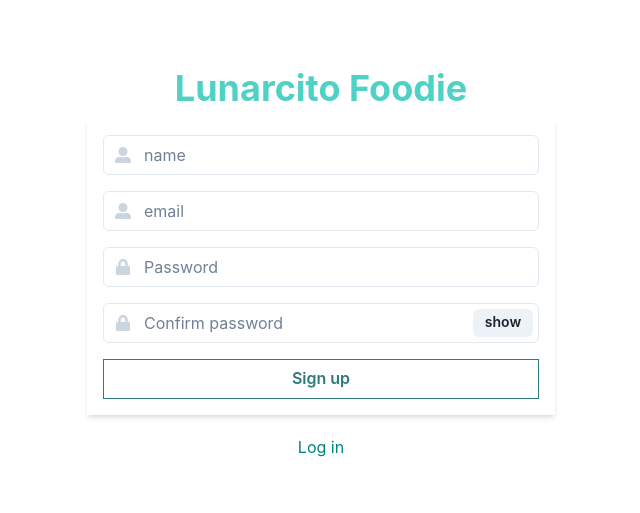
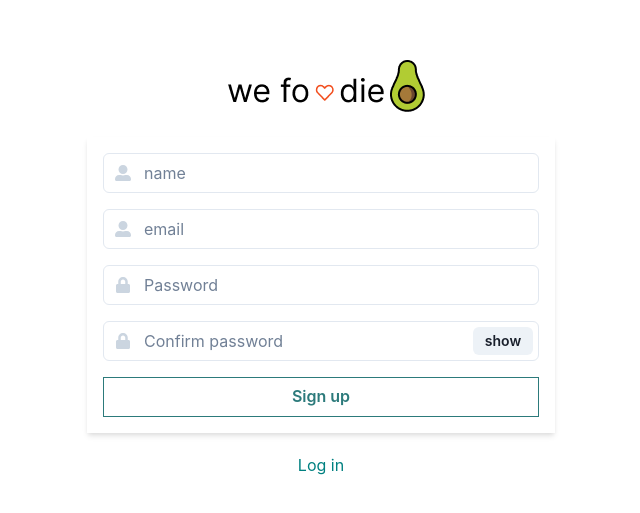
Before and after one commit to Lunarcito/lunarcitofloo, a React (Create React App) app in the folder lunarcitofloo/: page /signup in a window 1280 px wide. Shown: the part 137-650 px from the top of the page, without its empty margins (319-959 px from the left). Built offline with nearby package versions, Linux system fonts and the light colour scheme.

Commit message:
Import logo in Signup

```diff
--- a/lunarcitofloo/src/screens/Signup.js
+++ b/lunarcitofloo/src/screens/Signup.js
@@ -2,7 +2,6 @@
 import './Signup.css'
 import {
   Flex,
-  Heading,
   Input,
   Button,
   InputGroup,
@@ -15,7 +14,7 @@
   InputRightElement
 } from "@chakra-ui/react"
 import { FaUserAlt, FaLock } from "react-icons/fa"
-
+import logo from "../images/weFoodieLogo.png"
 
 const CFaUserAlt = chakra(FaUserAlt);
 const CFaLock = chakra(FaLock);
@@ -71,7 +70,7 @@
           justifyContent="center"
           alignItems="center"
         >
-        <Heading color="teal.300">Lunarcito Foodie</Heading>
+        <img src={logo} alt="logo"/>
         <Box minW={{ base: "90%", md: "468px" }}>
           <Stack
             spacing={4}
```
